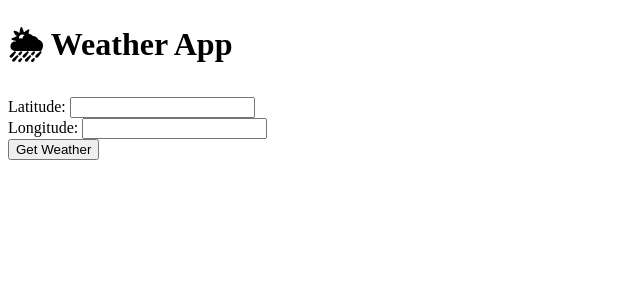
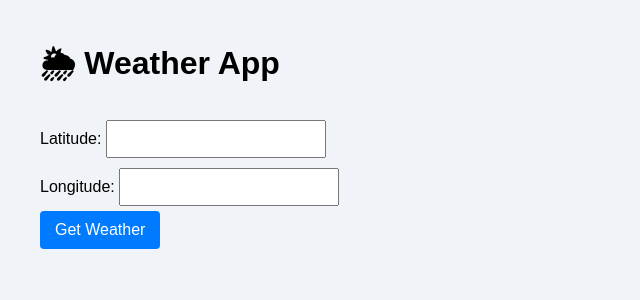
Before and after one commit to umerfarooq04/Python-Weather, a Flask app: page / in a window 1280 px wide. Shown: the top 300 px of the page, without its empty margins (0-640 px from the left). Run offline with Flask 3, Linux system fonts and the light colour scheme.

Commit message:
updated front end

```diff
--- a/templates/index.html
+++ b/templates/index.html
@@ -3,6 +3,41 @@
 <head>
     <meta charset="UTF-8" />
     <title>Weather App</title>
+    <style>
+        body {
+            font-family: Arial, sans-serif;
+            margin: 40px;
+            background: #f0f4f8;
+        }
+        .card {
+            background: white;
+            border-radius: 8px;
+            box-shadow: 0 4px 6px rgba(0,0,0,0.1);
+            padding: 20px;
+            max-width: 320px;
+            white-space: pre-line; /* preserve newlines */
+            font-size: 1.1rem;
+            margin-top: 20px;
+        }
+        form input {
+            padding: 8px;
+            margin: 5px 0;
+            width: 200px;
+            font-size: 1rem;
+        }
+        form button {
+            padding: 10px 15px;
+            font-size: 1rem;
+            background: #007bff;
+            border: none;
+            color: white;
+            border-radius: 4px;
+            cursor: pointer;
+        }
+        form button:hover {
+            background: #0056b3;
+        }
+    </style>
 </head>
 <body>
     <h1>🌦 Weather App</h1>
@@ -12,11 +47,10 @@
         <button type="submit">Get Weather</button>
     </form>
 
-    {% if weather %}
-        <h2>Weather Result:</h2>
-        <p>{{ emoji }} Temperature: {{ weather.temperature }}°C</p>
-        <p>💨 Wind Speed: {{ weather.windspeed }} km/h</p>
-        <p>Weather Code: {{ weather.weathercode }}</p>
+    {% if weather_text %}
+        <div class="card">
+            {{ weather_text }}
+        </div>
     {% endif %}
 </body>
 </html>
```
